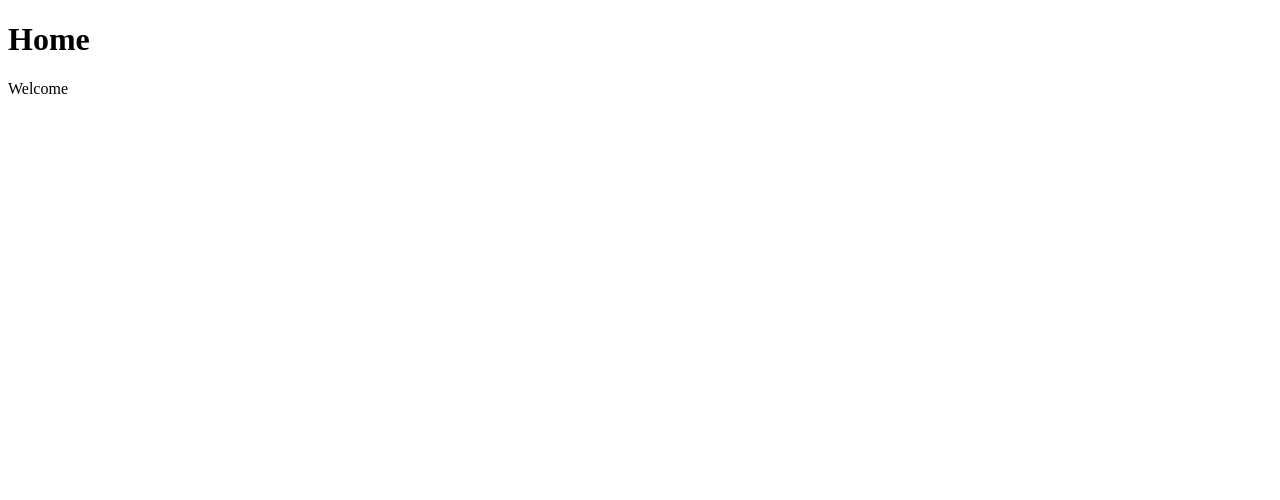
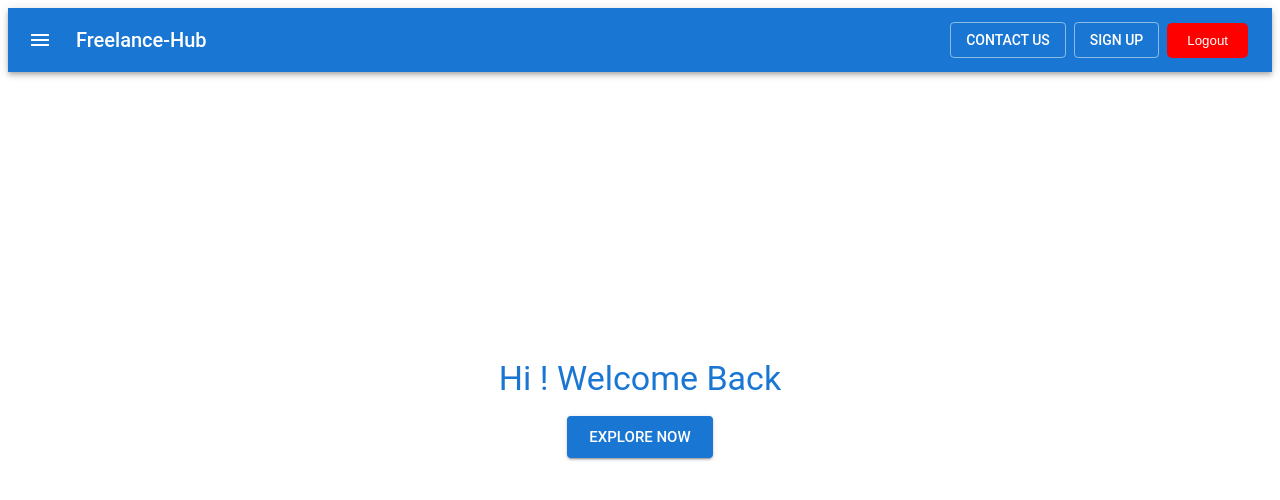
Before and after one commit to asirialwis/Freelancer-Hub, a React (Vite) app in the folder client/: page /home in a window 1280 px wide. Shown: the top 500 px of the page. Built offline with nearby package versions, Linux system fonts and the light colour scheme.

Commit message:
setup home page

```diff
--- a/client/src/components/Home.tsx
+++ b/client/src/components/Home.tsx
@@ -1,12 +1,75 @@
+import  { useEffect } from "react";
+import AppBar from "@mui/material/AppBar";
+import Toolbar from "@mui/material/Toolbar";
+import Typography from "@mui/material/Typography";
+import Button from "@mui/material/Button";
+import IconButton from "@mui/material/IconButton";
+import MenuIcon from "@mui/icons-material/Menu";
+import LogoutButton from "./LogoutButton";
+import { ThemeProvider, createTheme } from "@mui/material/styles";
+import { useLocation, useNavigate } from "react-router-dom";
+import { Stack } from "@mui/material";
 
-function Home() {
-    const username = localStorage.getItem("username");
+const theme = createTheme({
+  palette: {
+    primary: {
+      main: "#1976d2", // Blue theme color
+    },
+    secondary: {
+      main: "#ffffff", // White for text/icons
+    },
+  },
+  typography: {
+    fontFamily: "Roboto, Arial, sans-serif",
+  },
+});
+
+const username = localStorage.getItem("username");
+
+export default function Home() {
+  const location = useLocation();
+  const navigate = useNavigate();
+
+  useEffect(() => {
+    if (location.state?.refresh) {
+      // Clear the refresh state to prevent further reloads
+      navigate(location.pathname, { replace: true }); // Replace the history entry
+      window.location.reload(); // Force a single refresh
+    }
+  }, [location, navigate]);
   return (
-    <div>
-        <h1>Home</h1>
-        <p>Welcome  {username}</p>
-    </div>
-  )
+    <ThemeProvider theme={theme}>
+      <AppBar position="static">
+        <Toolbar>
+          <IconButton edge="start" color="secondary" aria-label="menu" sx={{ mr: 2 }}>
+            <MenuIcon />
+          </IconButton>
+          <Typography variant="h6" sx={{ flexGrow: 1 }}>
+            Freelance-Hub
+          </Typography>
+          <Button color="secondary" variant="outlined" sx={{ marginRight: 1 }} onClick={()=>navigate("/contact")}>
+            Contact Us
+          </Button>
+          <Button color="secondary" variant="outlined" sx={{ marginRight: 1 }} onClick={() => navigate("/signup")}>
+            Sign UP
+          </Button>
+          <LogoutButton />
+        </Toolbar>
+      </AppBar>
+      <Stack
+        direction="column"
+        justifyContent="center"
+        alignItems="center"
+        spacing={2}
+        style={{ minHeight: "80vh", padding: "1rem" }}
+      >
+        <Typography variant="h4" color="primary">
+          Hi {username} ! Welcome Back
+        </Typography>
+        <Button variant="contained" color="primary" size="large">
+          Explore Now
+        </Button>
+      </Stack>
+    </ThemeProvider>
+  );
 }
-
-export default Home
```
